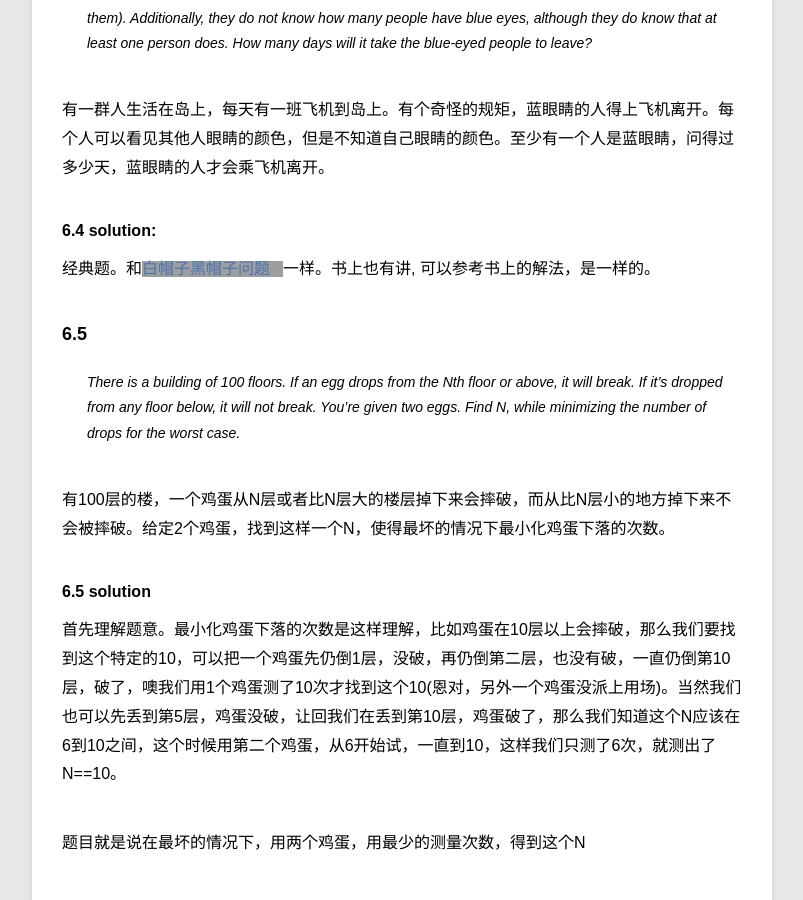
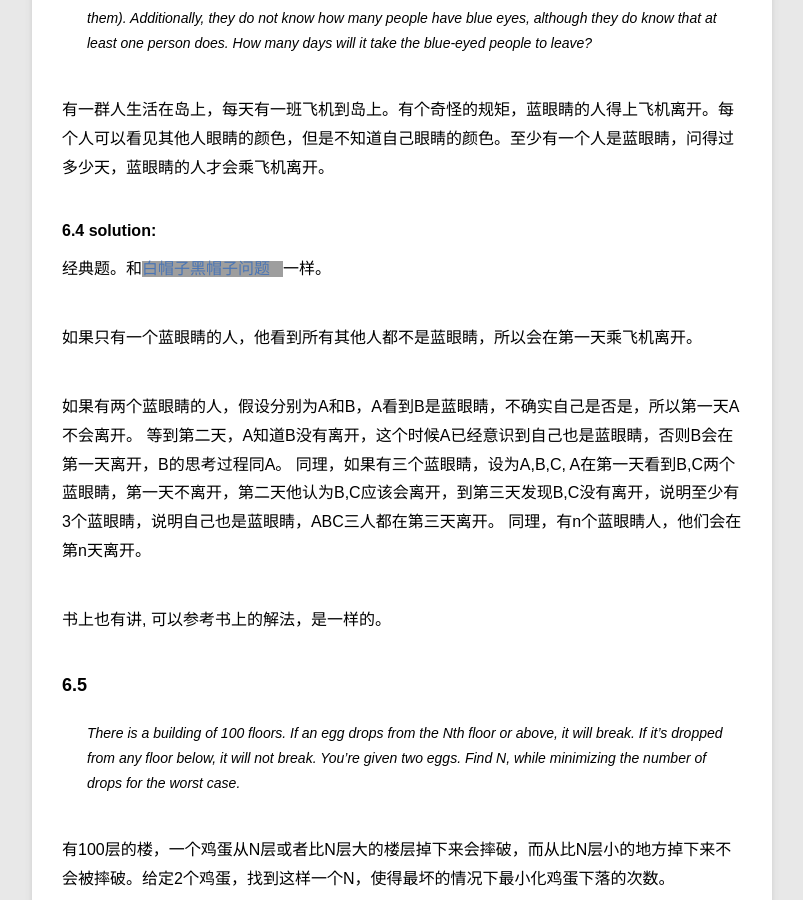
Before and after one commit to kunth/kunth.github.io, a Jekyll site: the page built from _posts/blog/2014-06-11-BrainTeaser.md, in a window 1280 px wide and 900 px high, scrolled down 2900 px. Shown: the whole window, without its empty margins (78-881 px from the left). Built offline with Jekyll 4.4.1, drawn with Linux system fonts in a browser that asks for light colours; Markdown is read by kramdown in place of the engine named in the settings; grey boxes are pictures that could not be loaded.

Commit message:
update today's blog

```diff
--- a/_posts/blog/2014-06-11-BrainTeaser.md
+++ b/_posts/blog/2014-06-11-BrainTeaser.md
@@ -61,7 +61,16 @@ Firstly, fill 5-quart up. Then, pour 5-quart into 3-quart until it is full. At t
 
 #### 6.4 solution:
 
-经典题。和[白帽子黑帽子问题](http://www.jobdao.com/interview/interview_82.htm)一样。书上也有讲, 可以参考书上的解法，是一样的。
+经典题。和[白帽子黑帽子问题](http://www.jobdao.com/interview/interview_82.htm)一样。
+
+如果只有一个蓝眼睛的人，他看到所有其他人都不是蓝眼睛，所以会在第一天乘飞机离开。
+
+如果有两个蓝眼睛的人，假设分别为A和B，A看到B是蓝眼睛，不确实自己是否是，所以第一天A不会离开。
+等到第二天，A知道B没有离开，这个时候A已经意识到自己也是蓝眼睛，否则B会在第一天离开，B的思考过程同A。
+同理，如果有三个蓝眼睛，设为A,B,C, A在第一天看到B,C两个蓝眼睛，第一天不离开，第二天他认为B,C应该会离开，到第三天发现B,C没有离开，说明至少有3个蓝眼睛，说明自己也是蓝眼睛，ABC三人都在第三天离开。
+同理，有n个蓝眼睛人，他们会在第n天离开。
+
+书上也有讲, 可以参考书上的解法，是一样的。
 
 ### 6.5
 > There is a building of 100 floors. If an egg drops from the Nth floor or above, it will break. If it's dropped from any floor below, it will not break. You're given two eggs. Find N, while minimizing the number of drops for the worst case.
```
